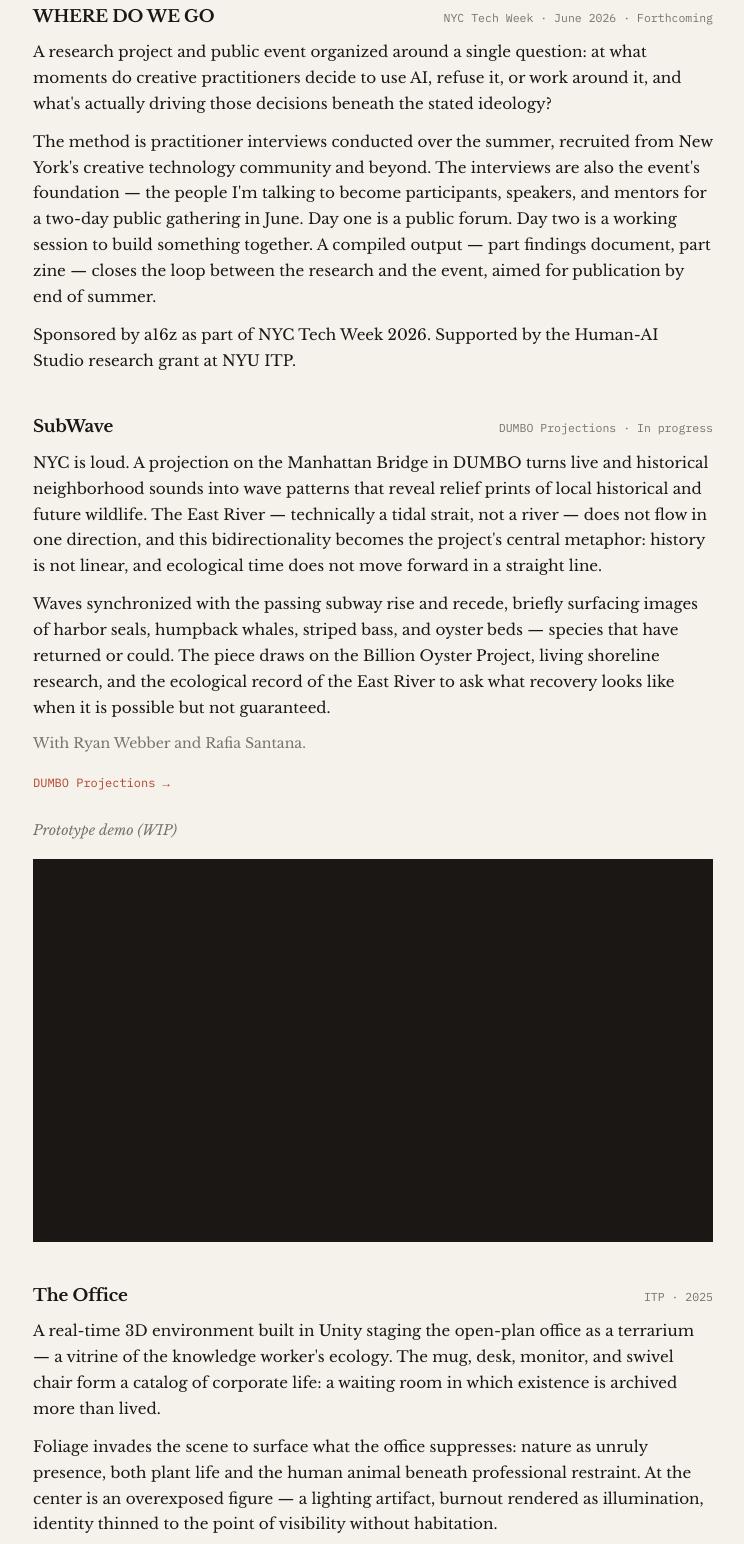
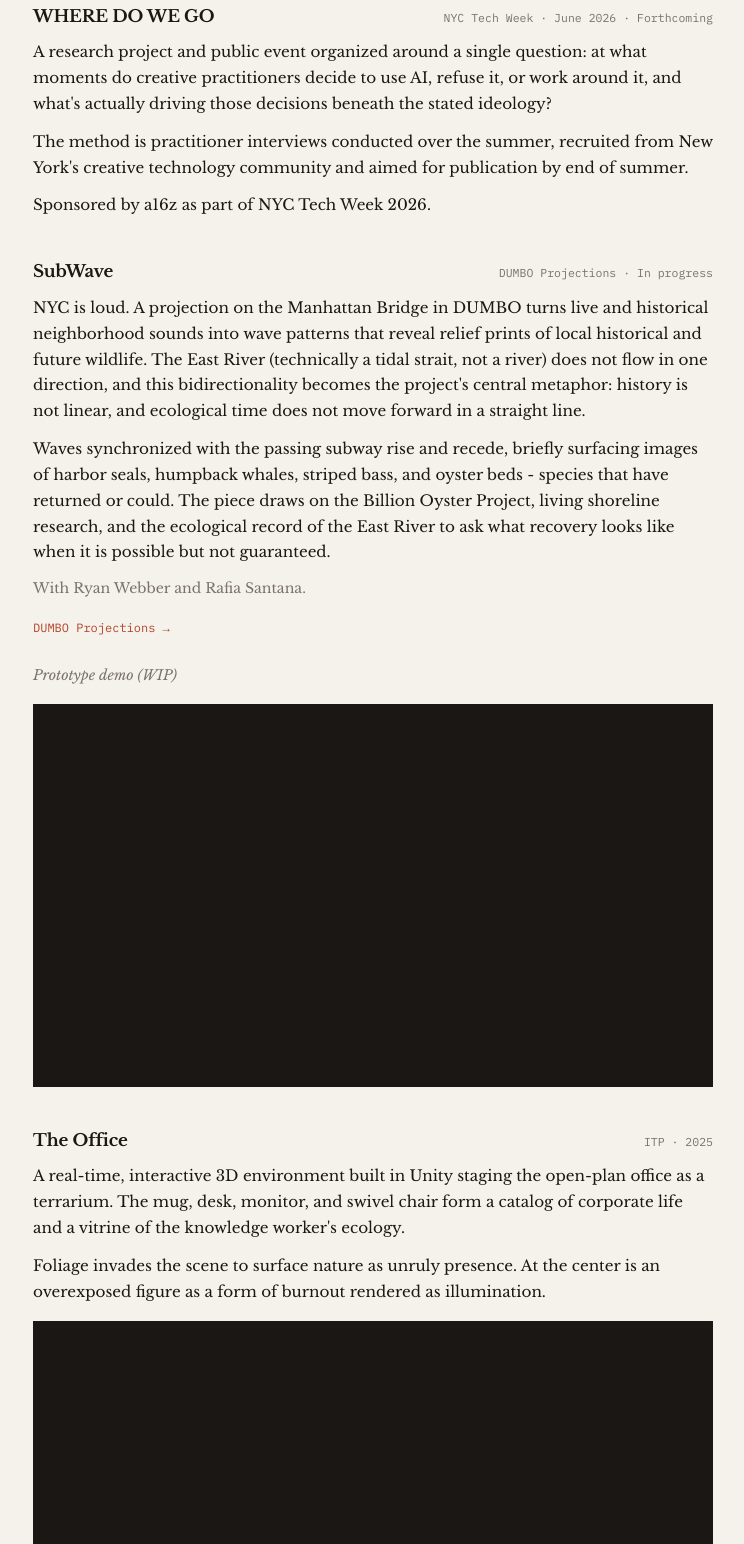
Before and after one commit to gwengo/gwengo.github.io, a plain HTML site: page index.html in a window 1280 px wide. Shown: the part 1256-2800 px from the top of the page, without its empty margins (267-1011 px from the left). Drawn offline with nearby package versions, Linux system fonts and the light colour scheme.

Commit message:
Revise writing section and project descriptions
Updated section titles and refined project descriptions for clarity.

```diff
--- a/index.html
+++ b/index.html
@@ -385,7 +385,7 @@
 
     <!-- Writing -->
     <section id="writing">
-      <h2>Critical Writing</h2>
+      <h2>Writing</h2>
       <p style="font-size:0.95rem; margin-bottom:2rem; color:var(--muted);">Three interconnected essays on autofiction, confession, and narrative form in the digital age.</p>
       <ul class="essay-list">
         <li>
@@ -432,8 +432,8 @@
           <span class="project-meta">NYC Tech Week · June 2026 · Forthcoming</span>
         </div>
         <p>A research project and public event organized around a single question: at what moments do creative practitioners decide to use AI, refuse it, or work around it, and what's actually driving those decisions beneath the stated ideology?</p>
-        <p>The method is practitioner interviews conducted over the summer, recruited from New York's creative technology community and beyond. The interviews are also the event's foundation — the people I'm talking to become participants, speakers, and mentors for a two-day public gathering in June. Day one is a public forum. Day two is a working session to build something together. A compiled output — part findings document, part zine — closes the loop between the research and the event, aimed for publication by end of summer.</p>
-        <p>Sponsored by a16z as part of NYC Tech Week 2026. Supported by the Human-AI Studio research grant at NYU ITP.</p>
+        <p>The method is practitioner interviews conducted over the summer, recruited from New York's creative technology community and aimed for publication by end of summer.</p>
+        <p>Sponsored by a16z as part of NYC Tech Week 2026. </p>
       </div>
 
       <!-- SubWave / East River Projection -->
@@ -442,8 +442,8 @@
           <h3>SubWave</h3>
           <span class="project-meta">DUMBO Projections · In progress</span>
         </div>
-        <p>NYC is loud. A projection on the Manhattan Bridge in DUMBO turns live and historical neighborhood sounds into wave patterns that reveal relief prints of local historical and future wildlife. The East River — technically a tidal strait, not a river — does not flow in one direction, and this bidirectionality becomes the project's central metaphor: history is not linear, and ecological time does not move forward in a straight line.</p>
-        <p>Waves synchronized with the passing subway rise and recede, briefly surfacing images of harbor seals, humpback whales, striped bass, and oyster beds — species that have returned or could. The piece draws on the Billion Oyster Project, living shoreline research, and the ecological record of the East River to ask what recovery looks like when it is possible but not guaranteed.</p>
+        <p>NYC is loud. A projection on the Manhattan Bridge in DUMBO turns live and historical neighborhood sounds into wave patterns that reveal relief prints of local historical and future wildlife. The East River (technically a tidal strait, not a river) does not flow in one direction, and this bidirectionality becomes the project's central metaphor: history is not linear, and ecological time does not move forward in a straight line.</p>
+        <p>Waves synchronized with the passing subway rise and recede, briefly surfacing images of harbor seals, humpback whales, striped bass, and oyster beds - species that have returned or could. The piece draws on the Billion Oyster Project, living shoreline research, and the ecological record of the East River to ask what recovery looks like when it is possible but not guaranteed.</p>
         <p style="font-size:0.88rem; color:var(--muted);">With Ryan Webber and Rafia Santana.</p>
         <a href="https://dumbo.nyc/projections/" target="_blank">DUMBO Projections →</a>
 
@@ -463,8 +463,8 @@
           <h3>The Office</h3>
           <span class="project-meta">ITP · 2025</span>
         </div>
-        <p>A real-time 3D environment built in Unity staging the open-plan office as a terrarium — a vitrine of the knowledge worker's ecology. The mug, desk, monitor, and swivel chair form a catalog of corporate life: a waiting room in which existence is archived more than lived.</p>
-        <p>Foliage invades the scene to surface what the office suppresses: nature as unruly presence, both plant life and the human animal beneath professional restraint. At the center is an overexposed figure — a lighting artifact, burnout rendered as illumination, identity thinned to the point of visibility without habitation.</p>
+        <p>A real-time, interactive 3D environment built in Unity staging the open-plan office as a terrarium. The mug, desk, monitor, and swivel chair form a catalog of corporate life and  a vitrine of the knowledge worker's ecology. </p>
+        <p>Foliage invades the scene to surface nature as unruly presence. At the center is an overexposed figure as a form  of burnout rendered as illumination.</p>
         <div class="video-embed" style="margin-top:1rem;">
           <!-- Replace VIDEO_ID with your YouTube or Vimeo ID -->
           <iframe src="" allowfullscreen title="The Office — Unity environment"></iframe>
```
